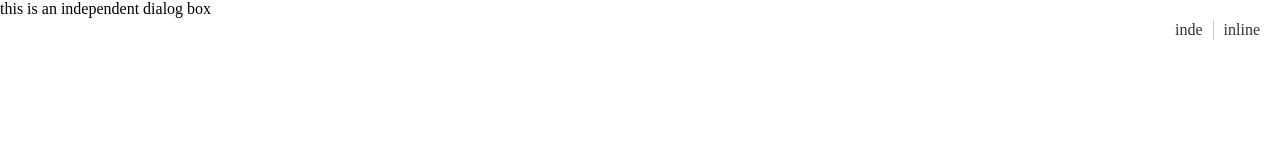
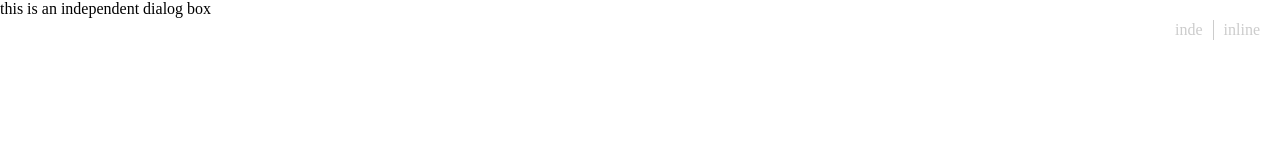
Before and after one commit to yuko0931/llm-dialog-box, a Vue app: page / in a window 1280 px wide. Shown: the top 160 px of the page. Built offline with nearby package versions, Linux system fonts and the light colour scheme.

Commit message:
style：

```diff
--- a/src/App.vue
+++ b/src/App.vue
@@ -20,6 +20,10 @@ import { RouterLink, RouterView } from 'vue-router'
   display: flex;
   align-items: center;
 
+  a {
+    color: #ccc;
+  }
+
   .split-line {
     margin: 0 10px;
     display: inline-block;
```
